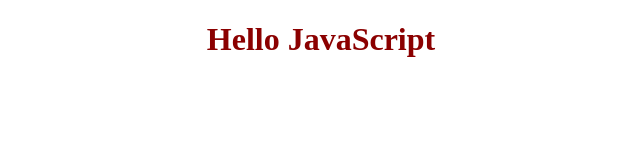
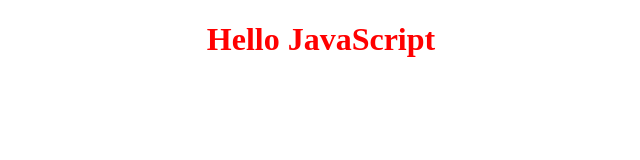
Before and after one commit to osamashabanprogramer/learn_html, a plain HTML site: page index.html in a window 1280 px wide. Shown: the whole page, without its empty margins (319-959 px from the left). Drawn offline with Linux system fonts and the light colour scheme.

Commit message:
modifiy html file

```diff
--- a/index.html
+++ b/index.html
@@ -1,18 +1,20 @@
 <!DOCTYPE html>
 <html>
+
 <head>
     <meta charset="utf-8">
     <title>JavaScript tutorial</title>
     <style>
-            h1{
-                text-align: center;color: darkred;
+        h1 {
+            text-align: center;
+            color: red;
         }
     </style>
 </head>
+
 <body>
     <h1>Hello JavaScript</h1>
-        <script>
 
-        </script>
 </body>
+
 </html>
```
Lines whose indentation alone changed are shown as unchanged.
